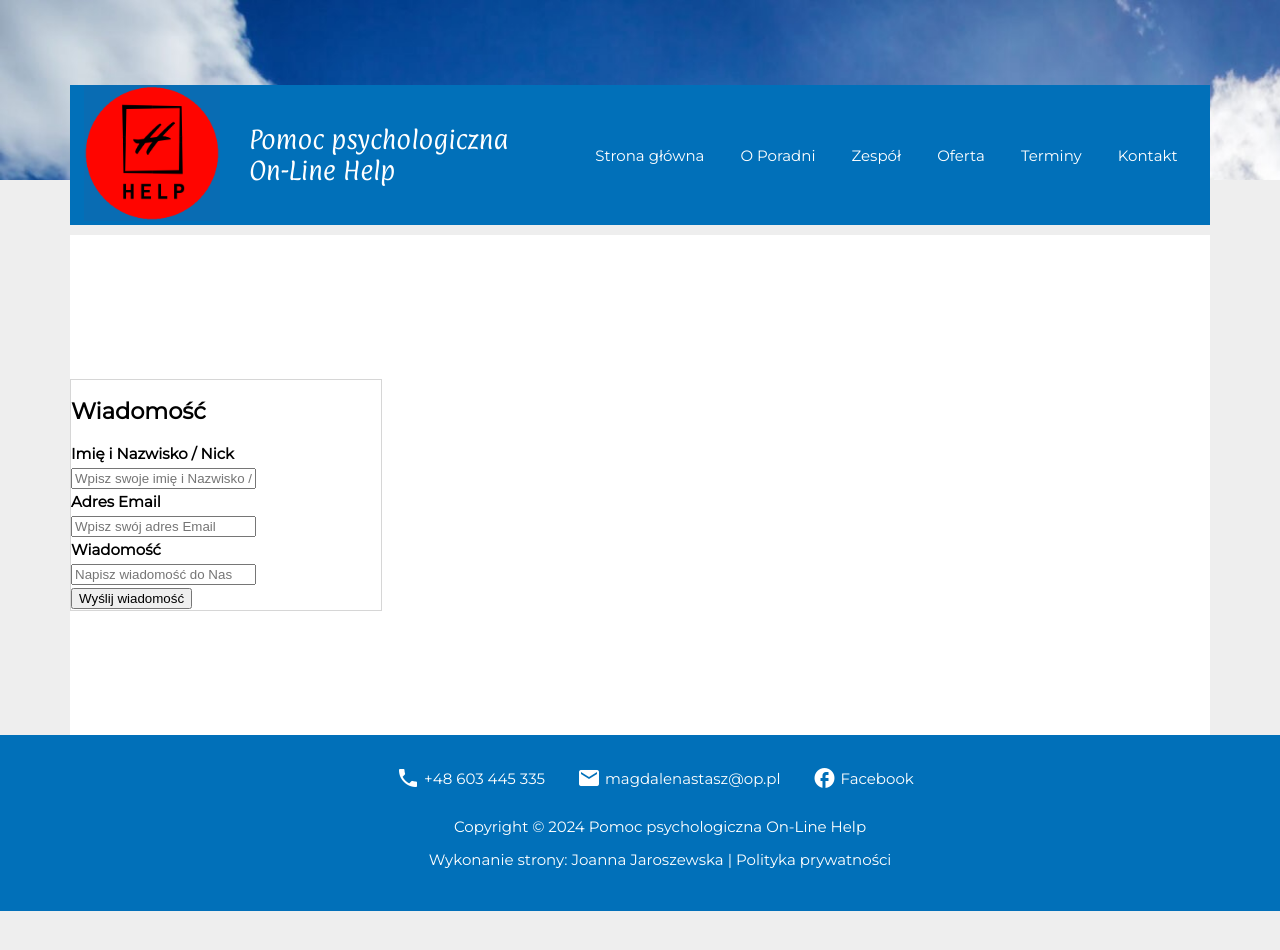
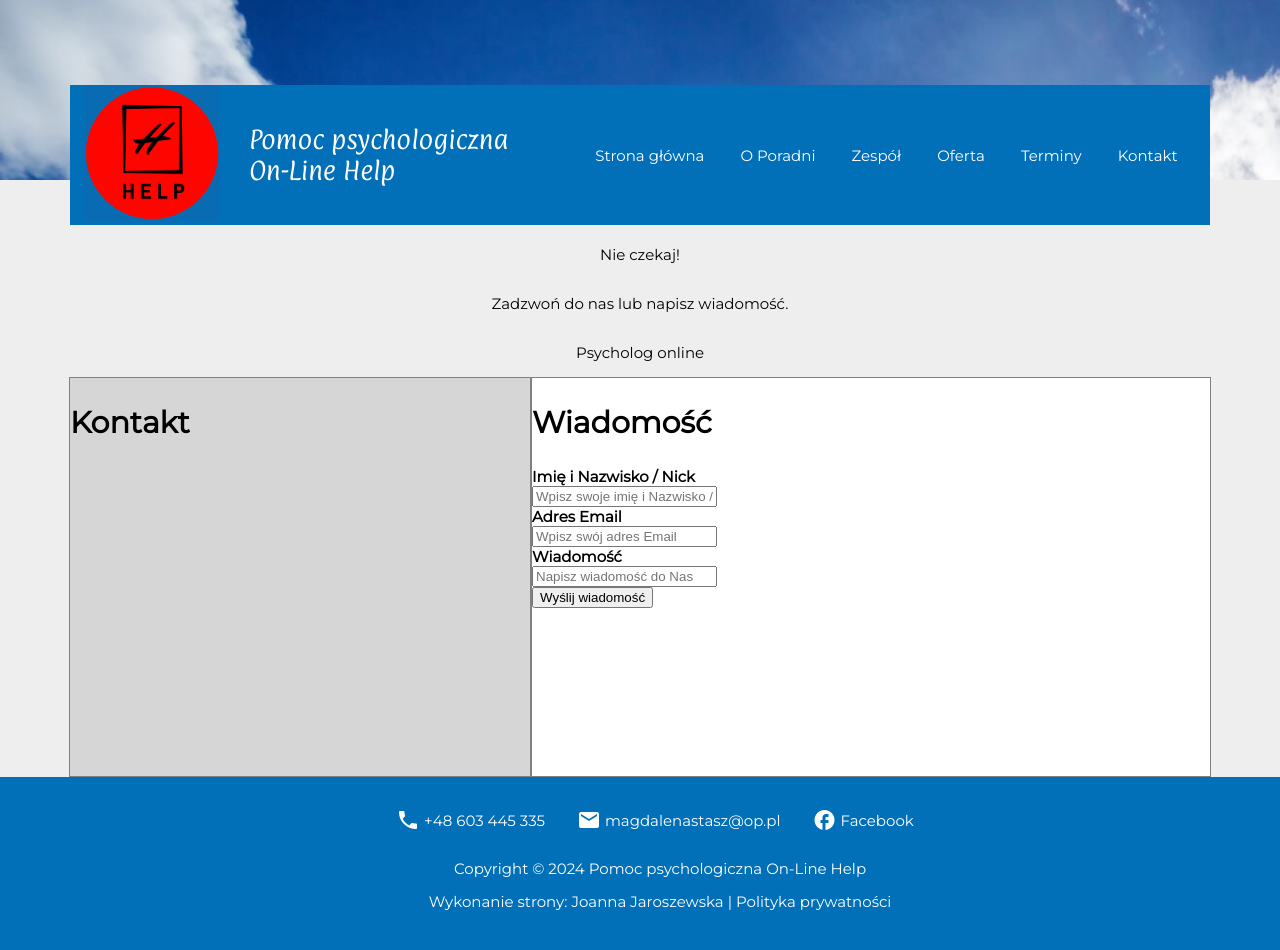
Before and after one commit to joajar/100-commits-challenge, an Angular app in the folder frontend/: page / in a window 1280 px wide. Shown: the top 950 px of the page. Before the commit the page ends 911 px from the top, so only its background shows below. Built offline with nearby package versions, Linux system fonts and the light colour scheme.

Commit message:
FE feat: developed home component

```diff
--- a/frontend/src/app/content/home/home.component.html
+++ b/frontend/src/app/content/home/home.component.html
@@ -1,7 +1,23 @@
 <div class="homeContainerOutside">
   <div class="homeContainer">
+    <p>
+      Nie czekaj!
+    </p>
+    <p>
+      Zadzwoń do nas lub napisz wiadomość.
+    </p>
+    <p>
+      Psycholog online
+    </p>
+  </div>
+
+  <div class="outerContainer">
+    <div class="leftContact">
+      <h2>Kontakt</h2>
+    </div>
+    <div class="rightMessage">
       <form class="form" (ngSubmit)="send()">
-      <h2 class="headingTitle">Wiadomość</h2>
+        <h2>Wiadomość</h2>
         <div class="row">
             <label for="name">Imię i Nazwisko / Nick</label>
             <input type="text" placeholder="Wpisz swoje imię i Nazwisko / Nick" id="name" [(ngModel)]="message.name" name="name">
@@ -18,3 +34,4 @@
       </form>
     </div>
   </div>
+</div>
--- a/frontend/src/app/content/home/home.component.scss
+++ b/frontend/src/app/content/home/home.component.scss
@@ -1,32 +1,34 @@
-.homeContainerOutside {
+.homeContainer {
+  display: flex;
+  flex-direction: column;
+  justify-content: center;
+  align-items: center;
+}
+.outerContainer {
   display: flex;
   justify-content: center;
+  flex-direction: row;
 }
-.homeContainer {
-    display: flex;
+.leftContact, .rightMessage {
+  height: 400px;
+}
+.leftContact {
+  background-color: #d6d6d6;
+  width: 460px;
+}
+.rightMessage {
   background-color: white;
-    margin-top: 5px;
-    height: 500px;
-    width: 1140px;
-    justify-content: left;
-    align-items: center;
+  width: 680px;
 }
-form {
-    width: 310px;
-    margin-top: 20px;
-    border: 1px solid #d6d6d6;
-    background-color: #ffffff;
-    line-height: 1.6em;
+.rightMessage form, .leftContact {
+  border: 1px solid gray;
+  height: 398px;
 }
-form .h2 {
+.rightMessage form h2, .leftContact h2 {
   font-size: 30px;
-    font-weight: 600;
   line-height: 39px;
 }
-label {
+.rightMessage .form .row label {
   display: block;
   font-weight: 700;
-    float: none;
-    word-break: break-word;
-    word-wrap: break-word;
 }
```
Lines whose indentation alone changed are shown as unchanged.
